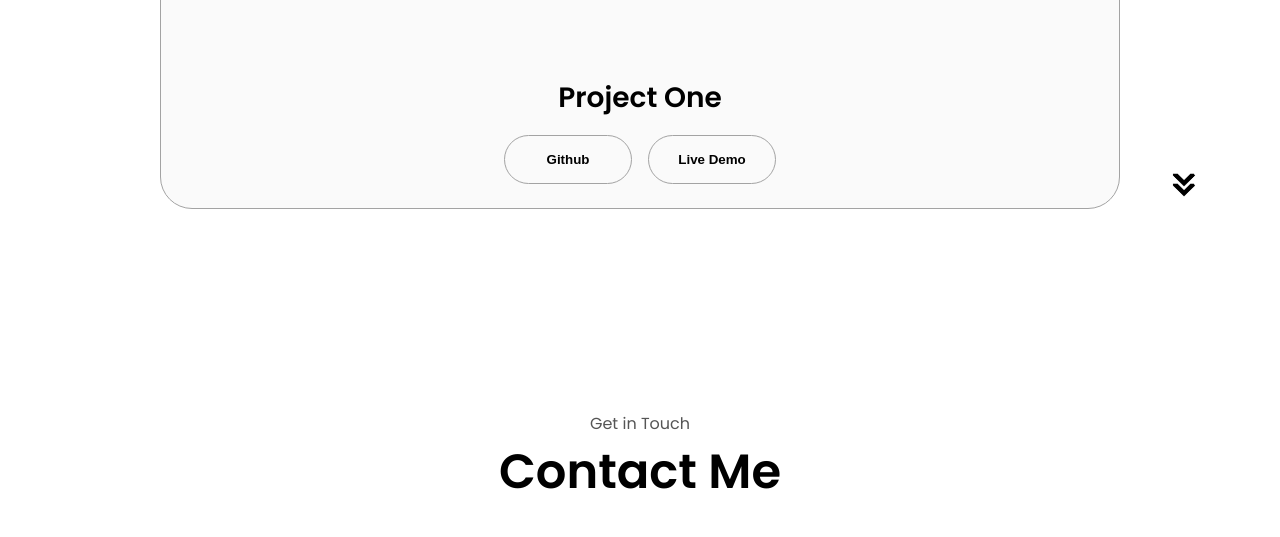
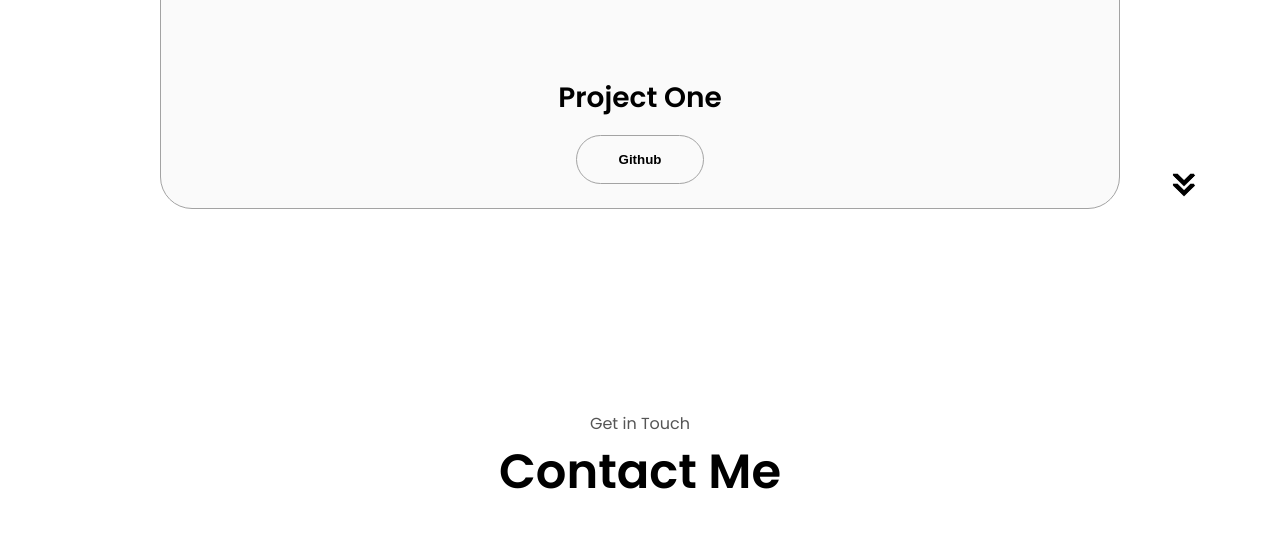
Before and after one commit to alvintandiarrangsumual/html-css-js-portfolio, a plain HTML site: page index.html in a window 1280 px wide. Shown: the part 3280-3817 px from the top of the page. Drawn offline with Linux system fonts and the light colour scheme.

Commit message:
Update index.html

```diff
--- a/index.html
+++ b/index.html
@@ -237,10 +237,10 @@
                                 onclick="window.open('https://github.com/alvintandiarrangsumual/event-Nih', '_blank')">
                                 Github
                             </button>
-                            <button class="btn btn-color-2 project-btn"
+                            <!-- <button class="btn btn-color-2 project-btn"
                                 onclick="window.open('https://github.com/alvintandiarrangsumual/event-Nih', '_blank')">
                                 Live Demo
-                            </button>
+                            </button> -->
                         </div>
                     </div>
 
```
